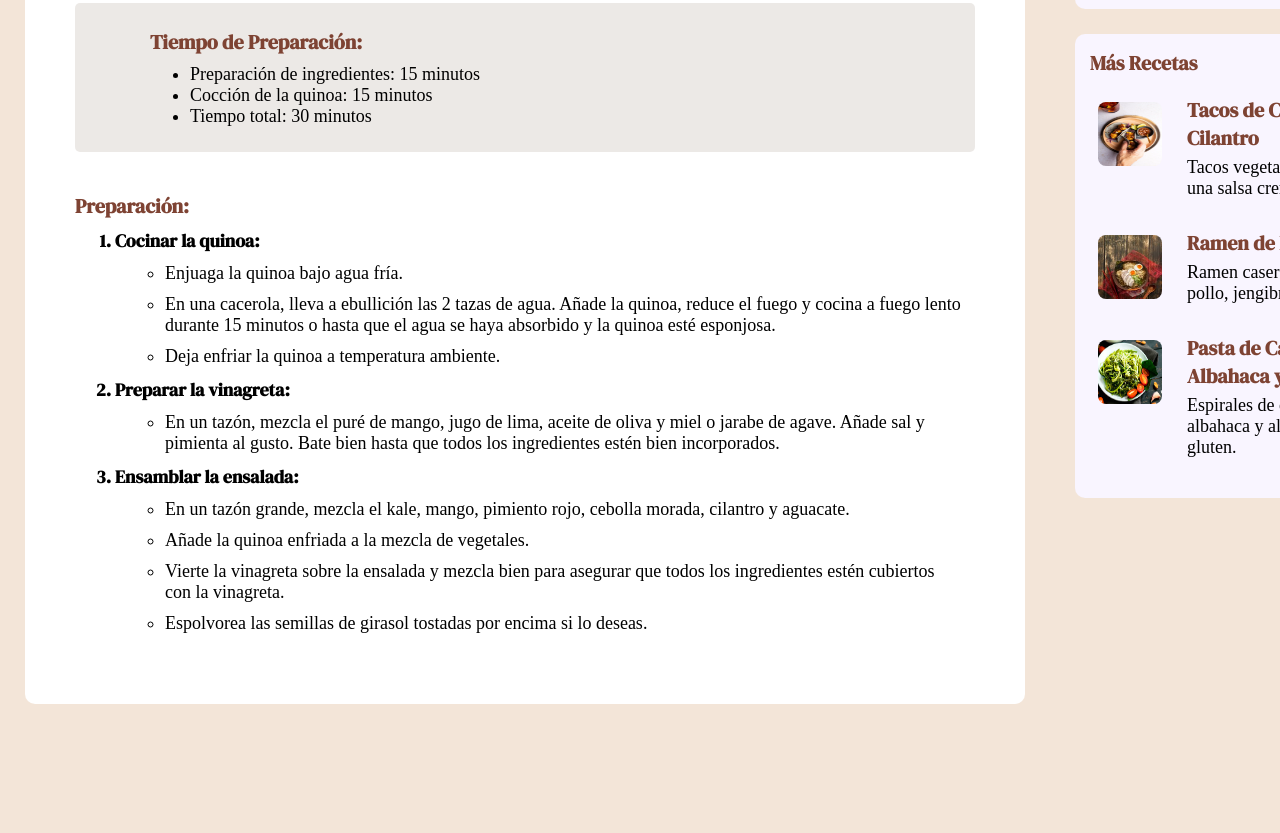
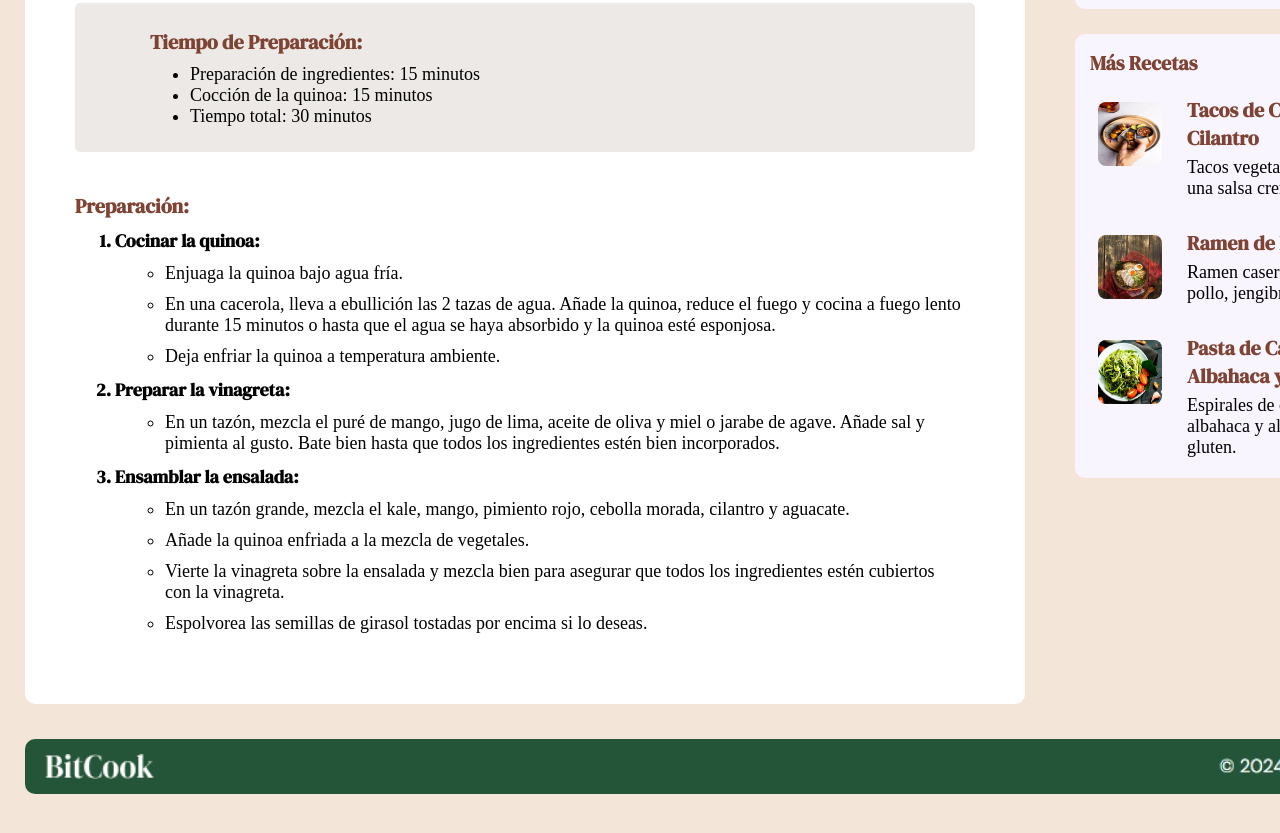
Before and after one commit to juanhiginio/pre-proyectoReceta, a plain HTML site: page index.html in a window 1280 px wide. Shown: the part 746-1579 px from the top of the page. After the commit the page ends 1540 px from the top, so only its background shows below. Drawn offline with Linux system fonts and the light colour scheme.

Commit message:
Terminación footer y version 1.0 terminada

```diff
--- a/css/style.css
+++ b/css/style.css
@@ -15,7 +15,7 @@ body {
     padding: 0px 25px;
     margin-top: 8px;
     display: grid;
-    grid-template-rows: 60px 1fr 100px;
+    grid-template-rows: 60px 1fr 55px;
     grid-template-areas:
                         "header"
                         "main"
@@ -220,6 +220,11 @@ margin: 40px 20px;
     margin-bottom: 20px;
 }
 
+.receta-ultima {
+    display: flex;
+    padding: 5px 8px;
+}
+
 .titulo-mas-recetas {
     font-size: 20px;
     color: #7E4333;
@@ -276,6 +281,16 @@ table tr td:nth-of-type(2) {
     text-align: right;
 }
 
-footer {
+.contenido-footer {
+    width: 100%;
+    height: 55px;
     grid-area: footer;
+    display: flex;
+    flex-direction: row;
+    justify-content: space-between;
+    background-color: #255538;
+    align-items: center;
+    padding: 0 10px;
+    border-radius: 10px;
+    margin-bottom: 0px;
 }
--- a/index.html
+++ b/index.html
@@ -127,7 +127,7 @@
                                 <p class="texto-receta">Ramen casero con un caldo sabroso, trozos de pollo, jengibre, ajo, y vegetales frescos.</p>
                             </div>
                         </div>
-                        <div class="receta">
+                        <div class="receta-ultima">
                             <div class="contenedor-imagen-receta">
                              <img class="imagen-receta"  src="./assets/espaguetis.jpeg" alt="Pasta de Calabacín con Pesto de Albahaca y Almendras">
                             </div>
@@ -141,7 +141,10 @@
             </main>
         </nav>
         <footer>
-            <!--Footer Contain-->
+            <div class="contenido-footer">
+                <img class="logo" src="./assets/logo_bitcook.png" alt="Logo BitCook">
+                <img src="./assets/copyright.png" alt="Copyright">
+            </div>
         </footer>
     </div>
 </body>
```
